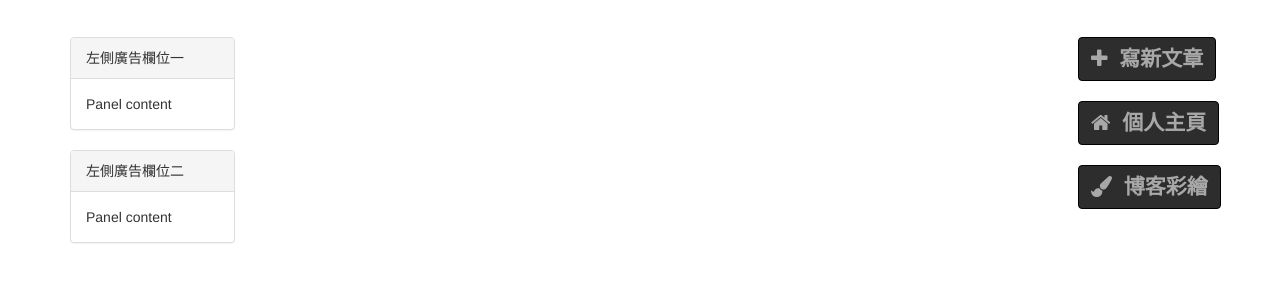
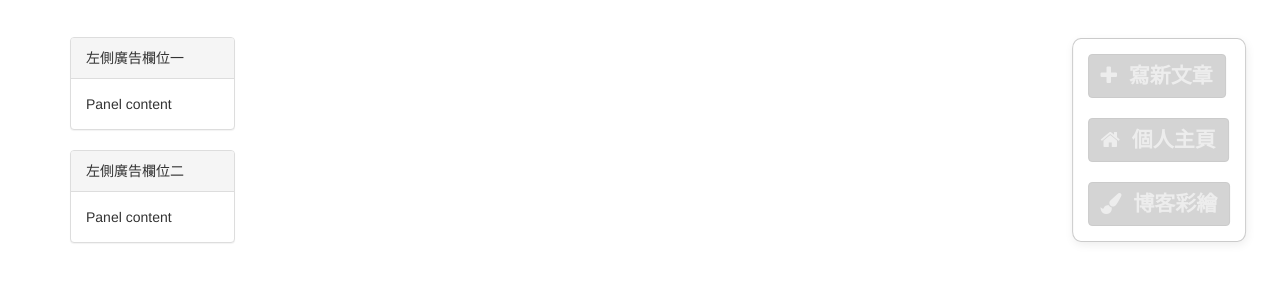
Before and after one commit to pythoner999/bbs, a Django app: page / in a window 1280 px wide. Shown: the part 51-351 px from the top of the page. Run offline with Django 3.2, Linux system fonts and the light colour scheme; the visitor is signed in with stand-in values (Sample User, id 1); data that the repository does not hold is empty; some libraries are stand-ins or nearby versions.

```diff
--- a/blog/views.py
+++ b/blog/views.py
@@ -248,6 +248,7 @@ def comment(request):
     response["content"] = comment_obj.content
     response["username"] = comment_obj.user.username
     response["avatar"] = comment_obj.user.avatar.name
+    response["pid"] = comment_obj.parent_comment_id
     return JsonResponse(response)
 
 
--- a/static/mystyle.css
+++ b/static/mystyle.css
@@ -202,3 +202,24 @@ select {
 .unlogin:hover{
     opacity: 1;
 }
+
+.zzz{
+    /*position: fixed;*/
+    /*top: 0; !* Position the navbar at the top of the page *!*/
+    /*width: 100%;*/
+    border: 1px solid black;
+    border-radius: 5%;
+    background: white;
+    left: 50%;
+    position: absolute;
+    top: 28%;
+    transform: translate(-32%);
+    background-color: #fff;
+    padding: 15px;
+    box-shadow:1px 3px 10px rgba(0, 0, 0, 0.34);
+    opacity: .2;
+}
+
+.zzz:hover{
+    opacity: 1;
+}
--- a/templates/index.html
+++ b/templates/index.html
@@ -66,11 +66,15 @@
                 <!--</div>-->
             <!--</div>-->
             {% if request.user.username %}
-                <a href="/blog/backend/add_article/"><button type="button" class="btn  write-article" ><i class="fa fa-plus"></i>&nbsp;&nbsp;寫新文章</button></a>
+                <div  class="zzz">
 
-                <a href="/blog/{{ request.user.blog.site}}" ><button style="margin-top:20px" type="button" class="btn  write-article" ><i class="fa fa-home" aria-hidden="true"></i>&nbsp;&nbsp;個人主頁</button></a>
+                        <a href="/blog/backend/add_article/"><button style="margin:10px auto; margin-top: 0" type="button" class="btn  write-article" ><i class="fa fa-plus" aria-hidden="true"></i>&nbsp;&nbsp;寫新文章</button></a>
 
-                <a href="/blog/backend/style/" ><button style="margin-top:20px" type="button" class="btn  write-article" ><i class="fa fa-paint-brush" aria-hidden="true"></i>&nbsp;&nbsp;博客彩繪</button></a>
+                        <a href="/blog/{{ request.user.blog.site}}" ><button style="margin:10px auto; " type="button" class="btn  write-article" ><i class="fa fa-home" aria-hidden="true"></i>&nbsp;&nbsp;個人主頁</button></a>
+
+                        <a href="/blog/backend/style/" ><button style="margin:10px auto; margin-bottom: 0" type="button" class="btn  write-article" ><i class="fa fa-paint-brush" aria-hidden="true"></i>&nbsp;&nbsp;博客彩繪</button></a>
+                </div>
+
             {% else %}
                 <button style="margin-top:10px" type="button" class="btn  write-article" data-toggle="popover" data-placement="bottom"
                     data-content=" 請先登入！">
@@ -109,6 +113,10 @@
         }, 3000)
     })
 
+    $(window).scroll(function(){
+        $(".zzz").css({"margin-top": ($(window).scrollTop()) + "px",});
+    });
+
 </script>
 <!-- 主頁面 结束-->
 
```
Also changed, not shown: static/js/comment_btn.js (added, +46 -0 lines), templates/article_detail.html (+14 -68 lines), 2 other files.
